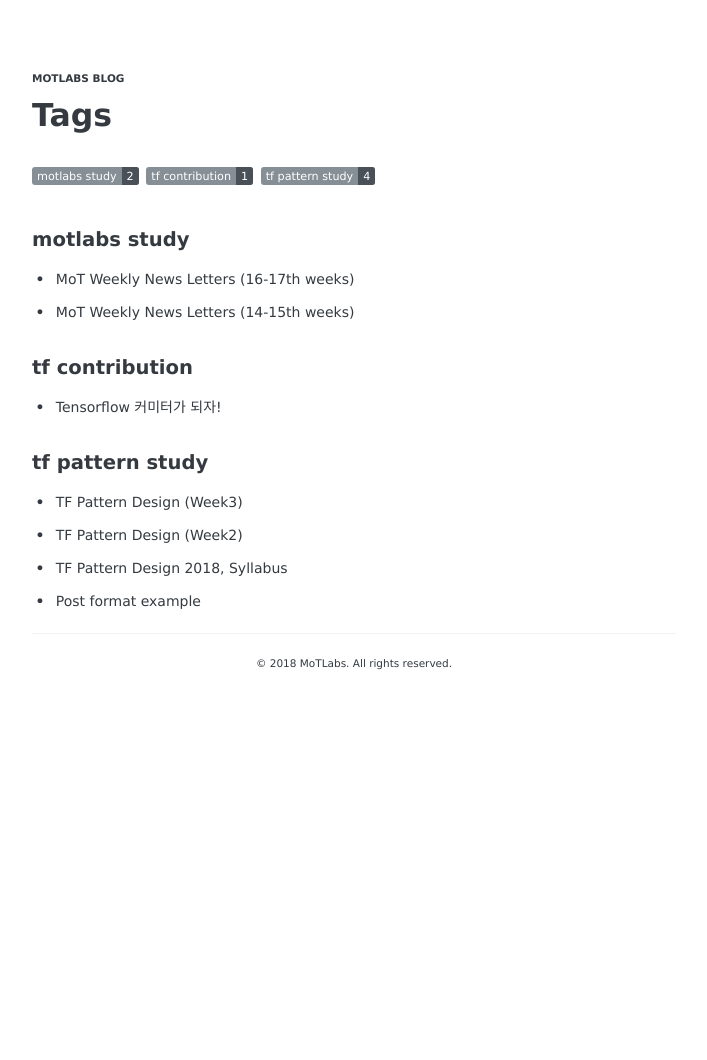
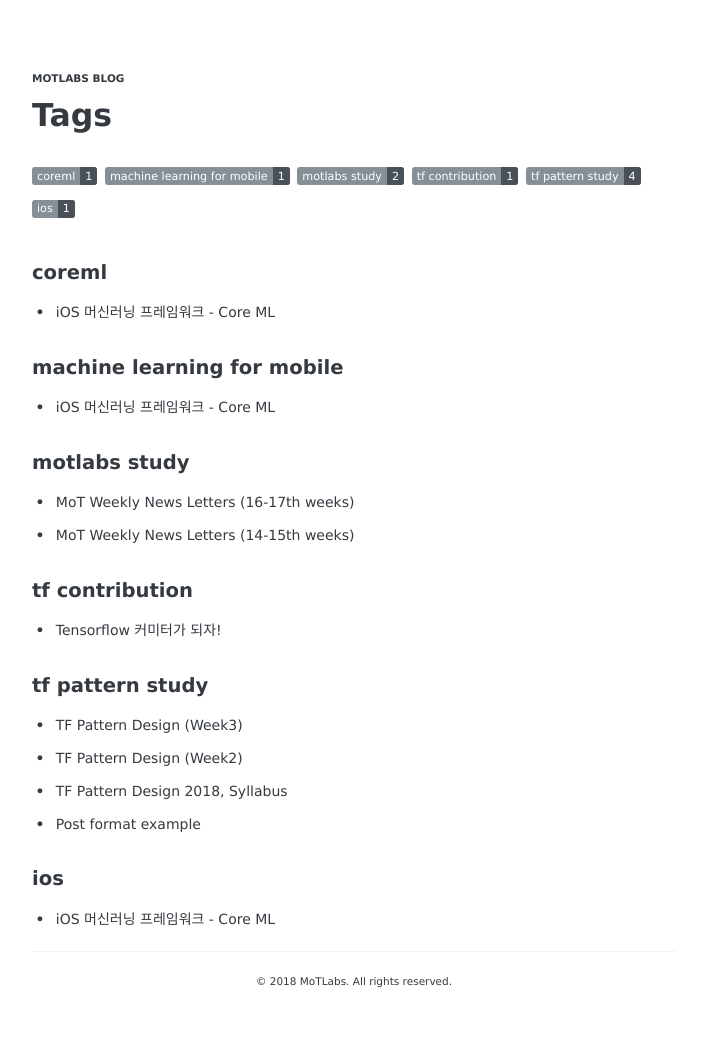
Before and after one commit to motlabs/motlabs.github.io, a Jekyll site: the page built from tags/index.html, in a window 1280 px wide. Shown: the whole page, without its empty margins (286-993 px from the left). Built offline with Jekyll 4.4.1, drawn with Linux system fonts in a browser that asks for light colours; some web fonts are replaced; before the commit the page ends 900 px from its top, so only the background shows below that; some of the changed lines change nothing that is shown.

Commit message:
iOS 머신러닝 프레임워크 - Core ML 포스팅 작성

```diff
--- a/_includes/og.html
+++ b/_includes/og.html
@@ -21,7 +21,7 @@
   <meta content="{{ site.url }}{{ page.url }}" property="og:url">
 {% endif %}
 {% if page.thumbnail %}
-  <meta content="{{ site.url }}/assets/images/{{ page.subdir }}/{{ page.thumbnail }}" property="og:image">
+  <meta content="{{ site.url }}assets/images/{{ page.subdir }}/{{ page.thumbnail }}" property="og:image">
   <meta content="640" property="og:image:width">
   <meta content="360" property="og:image:height">
 {% else %}
--- /dev/null
+++ b/_posts/2018-06-25-ios-ml-posting-01.md
@@ -0,0 +1,89 @@
+---
+layout: post
+title: iOS 머신러닝 프레임워크 - Core ML
+description: "Introduction"
+author: dygwak
+date: 2018-06-25
+tags: [iOS, CoreML, Machine Learning for Mobile]
+comments: true
+subdir: postformat
+thumbnail: "/assets/images/ios-ml-posting-01/1529830936112.png"
+share: true
+---
+
+## 들어가며
+작년 WWDC를 보신 분은 아실지도 모르겠지만 WWDC17에서 [Core ML](https://developer.apple.com/kr/machine-learning/)과 [AR Kit](https://developer.apple.com/kr/arkit/)을 비롯한 재밌는 프레임워크들이 많이 나왔습니다. 그리고 올해 WWDC18에서는 Core ML 2와 AR Kit 2, Create ML등 ML과 AR쪽 프레임워크를 업그레이드 시켜 발표했는데요. 이 프레임워크를 사용해서 재밌는 예제들도 많이 나오고 있습니다.
+
+[Magic Sudoku for iOS](https://magicsudoku.com/)<br>[![Magic Sudoku](/assets/images/ios-ml-posting-01/magicsudoku.gif)](https://itunes.apple.com/us/app/magic-sudoku/id1286979959?ls=1&mt=8)
+
+
+
+[Inceptionv3를 사용한 CoreML+ARKit 예제](https://github.com/hanleyweng/CoreML-in-ARKit)<br>
+![Core ML in AR Kit](/assets/images/ios-ml-posting-01/giphy.gif)
+
+
+이번 글에서는 모바일에서 Core ML을 사용할 때 전체적인 흐름에대해 이야기하려고 하는데, 다음에 기회가되면 AR Kit도 다뤄보도록 하겠습니다.
+
+## Core ML이란?
+모바일에서 머신러닝을 실행시키려면 제일 먼저 Core ML에대해 알아야 합니다. 예상하듯 Core ML이란 머신러닝 프레임워크입니다. 보통 머신러닝 프레임워크라함은 TensorFlow, Caffe, PyTorch 이런게 있는데요. Core ML은 다른 툴과 비교했을때 몇가지 특징을 가집니다.
+- 모바일용 머신러닝 프레임워크
+- 애플 플랫폼 위에서만 동작<br>
+☞ 애플의 모바일 기기에 최적화된 성능
+- 추론만 가능<br>
+☞ 보통의 머신러닝 툴은 **학습**과 **추론**, 두 단계로 나뉩니다.
+- 편리한 사용성<br>
+☞ 프로젝트에 모델을 넣는 방법
+☞ 미리 제공된 전/후처리(특히 Vision 프레임워크의 이미지 변환)
+
+### Core ML 기능
+Core ML은 크게는 두가지 종류의 기능을 제공합니다.
+1. 내장된 모델 사용(Vision, NLP)
+2. 커스텀 모델 사용
+
+##### 내장된 모델 - Vision
+- Face Detection: 얼굴 인식
+- Face Landmarks: 얼굴 랜드마크 인식
+- Image Registration: 이미지 변환
+- Rectangle Detection: 사각형 인식
+- Barcode Detection: 바코드 인식
+- Text Detection: 글자 인식
+- Object Tracking: 물체 추적
+
+
+##### 내장된 모델 - NLP(Natural Language Framework)
+
+- Language Identification: 언어 식별
+- Tokenization(Word, Sentence, Paragraph): 토큰화
+- Part of Speech
+- Lemmatization
+- Named Entity Recognition: 개체명 인식
+
+#### 커스텀 모델
+내장된 모델을 사용하면 따로 모델을 준비할 필요가 없고, 제공된 API로 편리하게 사용할 수 있습니다. 하지만 커스텀 모델을 사용해야한다면 이야기는 조금 달라집니다. **1)모델을 준비**하는 과정부터 **2)모델을 소스코드에 넣고**, **3)전처리**를 한 뒤에 **4)추론을 실행**시키면 결과를 받아서 **5)후처리**를 해야하는 일련의 과정들이 있습니다.
+
+### Core ML 구조
+아래 그림은 머신러닝 툴로 모델을 만든 후에 모바일 프로젝트(Xcode)까지 불러오는 과정입니다. Xcode  프로젝트에 필요한 파일은 Core ML 모델(`.mlmodel` 포맷의 파일)이며, 이 모델은 Core ML 프레임워크가 해석하고 실행해 줍니다.
+![Alt text](/assets/images/ios-ml-posting-01/1529830936112.png)
+##### 1. TRAINING
+준비된 데이터셋으로 학습을 시켜 모델을 만듭니다. 보통 모바일 개발자의 영역은 아니며 TensorFlow나 Caffe, turi 혹은 이번에 나온 Create ML 머신러닝 툴로 만들 수 있습니다. 사용한 툴에 따라서 각자 다른 포맷의 모델이 나오게 됩니다.
+##### 2. CONVERSION
+만들어진 모델을 Core ML 모델로 변환합니다. TensorFlow를 사용했다면 `.pb`나 `.ckpt`포맷의 모델이 나옵니다. 이 모델을 Core ML 모델(`.mlmodel`) 포맷의 모델로 변환시킵니다. 다양한 모델 변환기가 있는데, 아래 링크를 참고해서 필요한 변환기를 사용하면 되겠습니다. <br>
+[![Alt text](/assets/images/ios-ml-posting-01/Screen Shot 2018-06-25 at 12.46.26 PM.png)](https://github.com/ysh329/deep-learning-model-convertor)<br>
+[https://github.com/ysh329/deep-learning-model-convertor](https://github.com/ysh329/deep-learning-model-convertor)
+
+저는 개인적으로 이 영역도 모델 개발자분께서 해주셔야한다고 생각하지만, 모바일 개발자가 맡게된다면 여러 이슈(특히 머신러닝 도메인 지식이 부족해 생기는 이슈..)에 부딪힐 수 있습니다.
+##### 3. INFERENCING
+이 부분은 모바일 개발자가 해야하는 영역입니다. Core ML 모델이 준비되었다는 가정에서 시작합니다. 주로 하는 작업은 전처리/후처리이며, 다음글에서 자세히 설명하도록 하겠습니다.
+
+### 마치며
+Core ML이 무엇인지와 전체적인 흐름에대해 살펴보았습니다. 다음 글에서는 커스텀 모델과 Core ML을 실제로 사용해본 예제 코드를 하나하나 설명해보겠습니다.
+
+## 참고
+- WWDC17에 Core ML 발표
+	- [WWDC17 703 Session - Introducing Core ML](https://developer.apple.com/videos/play/wwdc2017/703/)
+	- [WWDC17 710 Session - Core ML in depth](https://developer.apple.com/videos/play/wwdc2017/710/)
+	- [WWDC17 506 Session - Vision Framework: Building on Core ML](https://developer.apple.com/videos/play/wwdc2017/506)
+- WWDC18에 Core ML 2 발표
+	- [WWDC18 708 Session - What’s New in Core ML, Part 1](https://developer.apple.com/videos/play/wwdc2018/708/)
+	- [WWDC18 709 Session - What’s New in Core ML, Part 2](https://developer.apple.com/videos/play/wwdc2018/709/)
+	- [WWDC18 717 Session - Vision with Core ML](https://developer.apple.com/videos/play/wwdc2018/717/)
```
Also changed, not shown: assets/images/ios-ml-posting-01/1529830936112.png (added), assets/images/ios-ml-posting-01/Screen Shot 2018-06-25 at 12.46.26 PM.png (added), 2 other files.
